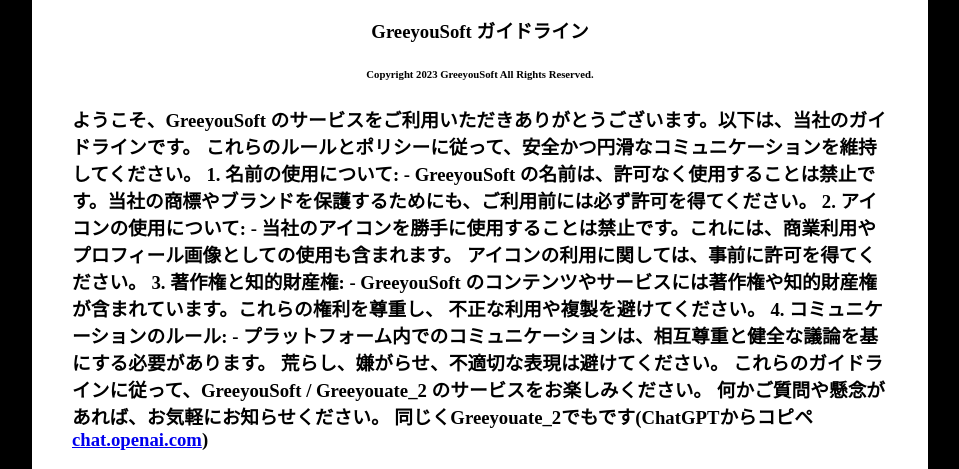
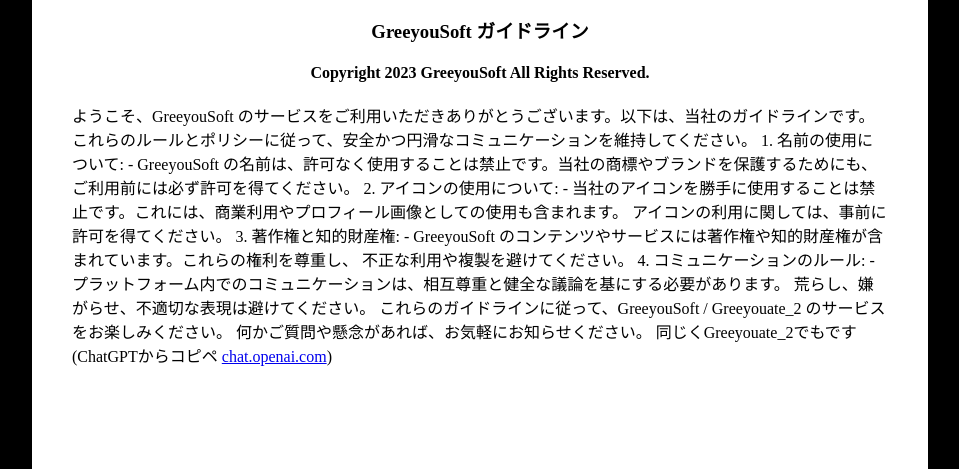
Before and after one commit to GreeyouSoft2/guideline, a plain HTML site: page index.html in a window 1280 px wide. Shown: the part 331-800 px from the top of the page, without its empty margins (160-1119 px from the left). Drawn offline with Linux system fonts and the light colour scheme.

Commit message:
Update index.html

```diff
--- a/index.html
+++ b/index.html
@@ -24,7 +24,7 @@
       font-family: 'Noto Sans JP', sans-serif;
 
      }
-     .guideline{
+     .invice .guideline{
       margin: 20px 40px
      }
     </style>
@@ -41,11 +41,11 @@
       <center><h3>GreeyouSoft ガイドライン</center>
       <div class="subtitle">
        <center>
-        <h6>Copyright 2023 GreeyouSoft All Rights Reserved.</h6>
+        <h4>Copyright 2023 GreeyouSoft All Rights Reserved.</h6>
        </center>
       </div>
       <div class="guideline">
-    <h3>
+    <h7>
       ようこそ、GreeyouSoft のサービスをご利用いただきありがとうございます。以下は、当社のガイドラインです。
             これらのルールとポリシーに従って、安全かつ円滑なコミュニケーションを維持してください。
 
```
